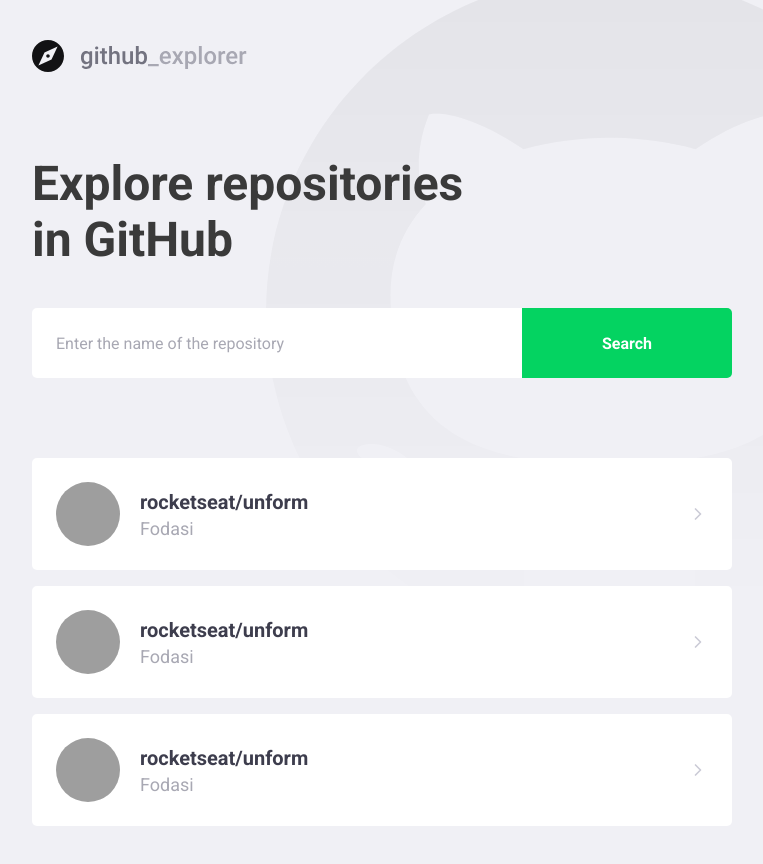
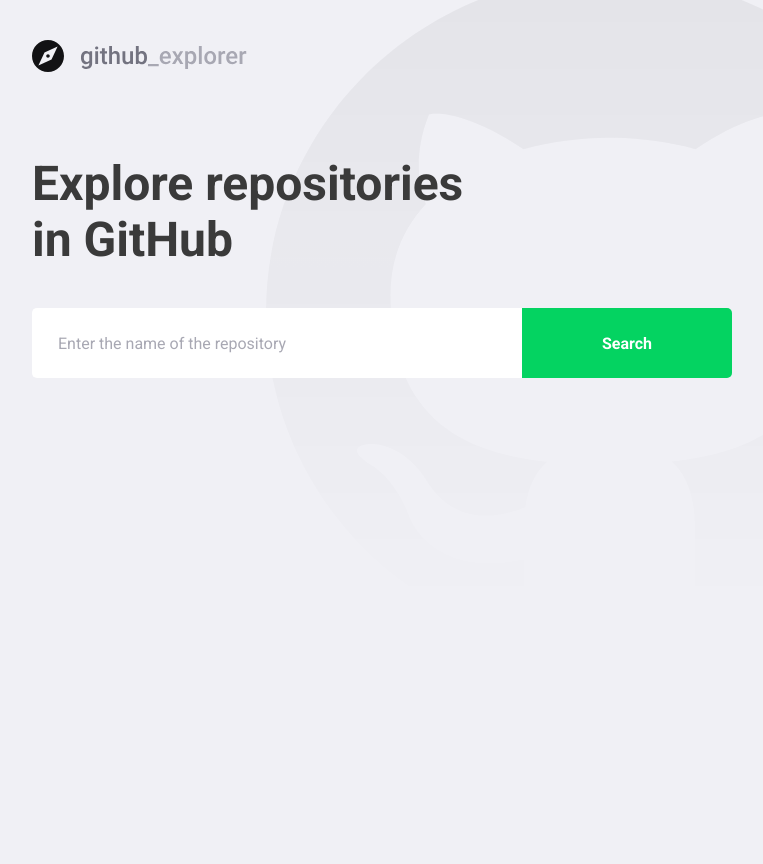
Before and after one commit to Pepe-f/github-explorer, a React (Create React App) app: page / in a window 1280 px wide. Shown: the whole page, without its empty margins (148-911 px from the left). After the commit the page ends 800 px from the top, so only its background shows below. Built offline with nearby package versions, Linux system fonts and the light colour scheme; grey boxes are pictures that could not be loaded.

Commit message:
Using API for Dashboard page

```diff
--- /dev/null
+++ b/src/models/models.ts
@@ -0,0 +1,13 @@
+export interface IResponse {
+  items: IRepository[]
+}
+
+export interface IRepository {
+  full_name: string
+  description: string
+  html_url: string
+  owner: {
+    login: string
+    avatar_url: string
+  }
+}
--- a/src/pages/Dashboard/Dashboard.tsx
+++ b/src/pages/Dashboard/Dashboard.tsx
@@ -1,53 +1,71 @@
-import { FC } from 'react'
+import { FC, FormEvent, useState } from 'react'
 import { FiChevronRight } from 'react-icons/fi'
+
+import { api } from '../../services/api'
 
 import logoImg from '../../assets/logo.svg'
 
-import { Form, Repositories, Title } from './styles'
+import { IRepository, IResponse } from '../../models/models'
+
+import { Error, Form, Repositories, Title } from './styles'
 
 const Dashboard: FC = () => {
+  const [repositories, setRepositories] = useState<IRepository[]>([])
+  const [searchValue, setSearchValue] = useState('')
+  const [inputError, setInputError] = useState('')
+
+  const handleSubmit = async (e: FormEvent<HTMLFormElement>): Promise<void> => {
+    e.preventDefault()
+
+    if (!repositories) {
+      setInputError('Enter author/repository name')
+      return
+    }
+
+    try {
+      const response = await api.get<IResponse>(
+        `/search/repositories?q=${searchValue}`
+      )
+      setRepositories([...response.data.items])
+      setInputError('')
+      setSearchValue('')
+    } catch (e) {
+      setInputError('Error searching for this repository')
+    }
+  }
+
   return (
     <>
       <img src={logoImg} alt='GitHub Explorer' />
       <Title>Explore repositories in GitHub</Title>
-      <Form>
-        <input placeholder='Enter the name of the repository' />
+      <Form hasError={!!inputError} onSubmit={handleSubmit}>
+        <input
+          placeholder='Enter the name of the repository'
+          value={searchValue}
+          onChange={e => setSearchValue(e.target.value)}
+        />
         <button type='submit'>Search</button>
       </Form>
+      {inputError && <Error>{inputError}</Error>}
       <Repositories>
-        <a href='test'>
+        {repositories.map(repository => (
+          <a
+            key={repository.full_name}
+            href={repository.html_url}
+            rel='noreferrer'
+            target='_blank'
+          >
             <img
-            src='https://avatars3.githubusercontent.com/u/50633599?v=4'
-            alt='Elias Gabriel'
+              src={repository.owner.avatar_url}
+              alt={repository.owner.login}
             />
             <div>
-            <strong>rocketseat/unform</strong>
-            <p>Fodasi</p>
+              <strong>{repository.full_name}</strong>
+              <p>{repository.description}</p>
             </div>
             <FiChevronRight size={20} color='#cbcbd6' />
           </a>
-        <a href='test'>
-          <img
-            src='https://avatars3.githubusercontent.com/u/50633599?v=4'
-            alt='Elias Gabriel'
-          />
-          <div>
-            <strong>rocketseat/unform</strong>
-            <p>Fodasi</p>
-          </div>
-          <FiChevronRight size={20} color='#cbcbd6' />
-        </a>
-        <a href='test'>
-          <img
-            src='https://avatars3.githubusercontent.com/u/50633599?v=4'
-            alt='Elias Gabriel'
-          />
-          <div>
-            <strong>rocketseat/unform</strong>
-            <p>Fodasi</p>
-          </div>
-          <FiChevronRight size={20} color='#cbcbd6' />
-        </a>
+        ))}
       </Repositories>
     </>
   )
--- a/src/pages/Dashboard/styles.ts
+++ b/src/pages/Dashboard/styles.ts
@@ -1,5 +1,9 @@
 import { shade } from 'polished'
 import styled from 'styled-components'
+
+interface FormProps {
+  hasError: boolean
+}
 
 export const Container = styled.div``
 
@@ -11,7 +15,7 @@
   margin-top: 80px;
 `
 
-export const Form = styled.form`
+export const Form = styled.form<FormProps>`
   margin-top: 40px;
   max-width: 700px;
   display: flex;
@@ -19,9 +23,10 @@
     flex: 1;
     height: 70px;
     padding: 0 24px;
-    border: 0;
     border-radius: 5px 0 0 5px;
     color: #3a3a3a;
+    border: 2px solid ${props => (props.hasError ? '#c53030' : '#ffffff')};
+    border-right: 0;
     &::placeholder {
       color: #a8a8b3;
     }
@@ -41,6 +46,12 @@
   }
 `
 
+export const Error = styled.span`
+  display: block;
+  color: #c53030;
+  margin-top: 8px;
+`
+
 export const Repositories = styled.div`
   margin-top: 80px;
   max-width: 700px;
@@ -49,7 +60,6 @@
     border-radius: 5px;
     width: 100%;
     padding: 24px;
-    display: block;
     text-decoration: none;
     display: flex;
     align-items: center;
@@ -66,7 +76,8 @@
       border-radius: 50%;
     }
     div {
-      margin-left: 20px;
+      margin: 0 16px;
+      flex: 1;
       strong {
         font-size: 20px;
         color: #3d3d4d;
```
Lines whose indentation alone changed are shown as unchanged.
